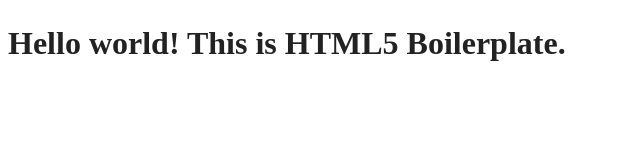
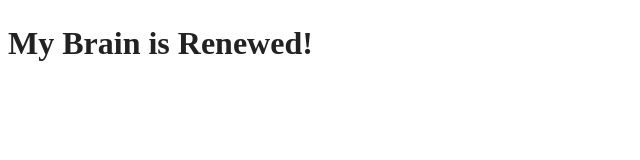
Before and after one commit to halcyon/renewedbrain, a website: page index.html in a window 1280 px wide. Shown: the whole page, without its empty margins (0-640 px from the left). Drawn offline with nearby package versions, Linux system fonts and the light colour scheme.

Commit message:
Adding jumbotron

```diff
--- a/index.html
+++ b/index.html
@@ -22,7 +22,9 @@
         <![endif]-->
 
         <!-- Add your site or application content here -->
-        <h1>Hello world! This is HTML5 Boilerplate.</h1>
+        <div class="jumbotron">
+          <h1>My Brain is Renewed!</h1>
+        </div>
 
         <script src="//ajax.googleapis.com/ajax/libs/jquery/1.11.1/jquery.min.js"></script>
         <script>window.jQuery || document.write('<script src="bower_components/jquery/dist/jquery.min.js"><\/script>')</script>
```
